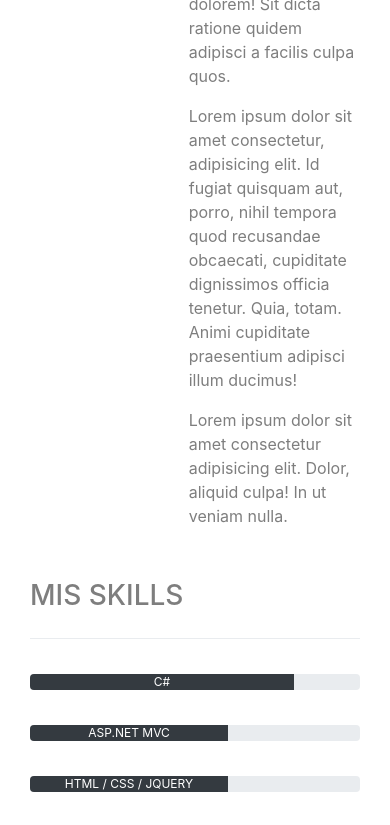
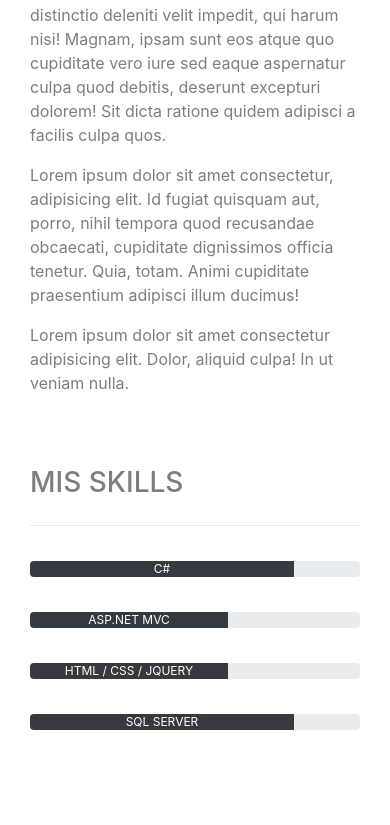
Before and after one commit to naacho20/itis, a React (Create React App) app: page / in a window 390 px wide. Shown: the part 1947-2772 px from the top of the page. Built offline with nearby package versions, Linux system fonts and the light colour scheme.

Commit message:
Se deployo a GH Pages, se elimino componente Layout y se hicieron cambios en About para que sea responsive en Mobile

```diff
--- a/package.json
+++ b/package.json
@@ -1,4 +1,5 @@
 {
+  "homepage": "https://naacho20.github.io/itis",
   "name": "itis",
   "version": "0.1.0",
   "private": true,
@@ -21,7 +22,9 @@
     "start": "react-scripts start",
     "build": "react-scripts build",
     "test": "react-scripts test",
-    "eject": "react-scripts eject"
+    "eject": "react-scripts eject",
+    "predeploy": "npm run build",
+    "deploy": "gh-pages -d build"
   },
   "eslintConfig": {
     "extends": [
--- a/src/components/Layout.js
+++ /dev/null
@@ -1,5 +0,0 @@
-import React from "react";
-import { Container } from "react-bootstrap";
-export const Layout = (props) => {
-  return <Container>{props.children}</Container>;
-};
--- a/src/pages/About.js
+++ b/src/pages/About.js
@@ -1,5 +1,4 @@
 import React from "react";
-import { Layout } from "../components/Layout";
 import {
   Container,
   Row,
@@ -25,10 +24,18 @@ export const About = (props) => {
     <Styles>
       <Container id={props.id} style={{ paddingBottom: 90, paddingTop: 90 }}>
         <Row>
-          <Col style={{ paddingLeft: 30, paddingRight: 30 }}>
+          <Col
+            sm={12}
+            md={6}
+            style={{ paddingLeft: 30, paddingRight: 30, marginTop: 15 }}
+          >
             <Image fluid src={imgPersona} rounded />
           </Col>
-          <Col style={{ paddingLeft: 30, paddingRight: 30 }}>
+          <Col
+            sm={12}
+            md={6}
+            style={{ paddingLeft: 30, paddingRight: 30, marginTop: 15 }}
+          >
             <h3>BIENVENIDO A MI SITIO</h3>
             <Dropdown.Divider style={{ marginBottom: 35, marginTop: 25 }} />
             <p>
@@ -55,7 +62,7 @@ export const About = (props) => {
             </p>
           </Col>
         </Row>
-        <Row style={{ marginTop: 35 }}>
+        <Row style={{ marginTop: 55 }}>
           <Col style={{ paddingLeft: 30, paddingRight: 30 }}>
             <h3>MIS SKILLS</h3>
             <Dropdown.Divider style={{ marginBottom: 35, marginTop: 25 }} />
```
Also changed, not shown: 1 other file (tests, documents, lock files or other folders).
